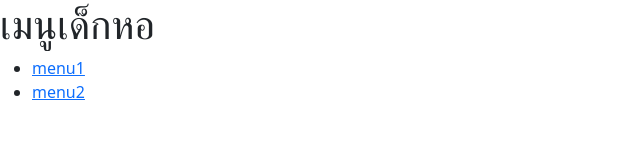
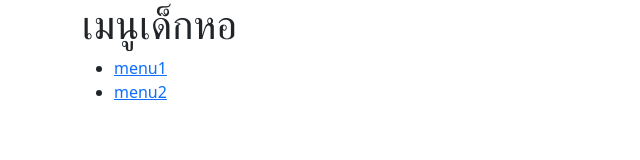
Before and after one commit to roterit/dormfood, a plain HTML site: page index.html in a window 1280 px wide. Shown: the whole page, without its empty margins (0-640 px from the left). Drawn offline with nearby package versions, Linux system fonts and the light colour scheme.

Commit message:
Feature/Edit  Menu3-->add container

```diff
--- a/index.html
+++ b/index.html
@@ -1,12 +1,16 @@
 <!DOCTYPE html>
 <html lang="th">
+
 <head>
     <meta charset="UTF-8">
     <meta name="viewport" content="width=device-width, initial-scale=1.0">
     <title>Menuเด็กหอ</title>
-    <link href="https://cdn.jsdelivr.net/npm/bootstrap@5.3.2/dist/css/bootstrap.min.css" rel="stylesheet" integrity="sha384-T3c6CoIi6uLrA9TneNEoa7RxnatzjcDSCmG1MXxSR1GAsXEV/Dwwykc2MPK8M2HN" crossorigin="anonymous">
+    <link href="https://cdn.jsdelivr.net/npm/bootstrap@5.3.2/dist/css/bootstrap.min.css" rel="stylesheet"
+        integrity="sha384-T3c6CoIi6uLrA9TneNEoa7RxnatzjcDSCmG1MXxSR1GAsXEV/Dwwykc2MPK8M2HN" crossorigin="anonymous">
 </head>
+
 <body>
+    <section class="container">
         <h1>เมนูเด็กหอ</h1>
 
         <ul>
@@ -17,5 +21,7 @@
                 <a href="menu2.html">menu2</a>
             </li>
         </ul>
+    </section>
 </body>
+
 </html>
```
Lines whose indentation alone changed are shown as unchanged.
